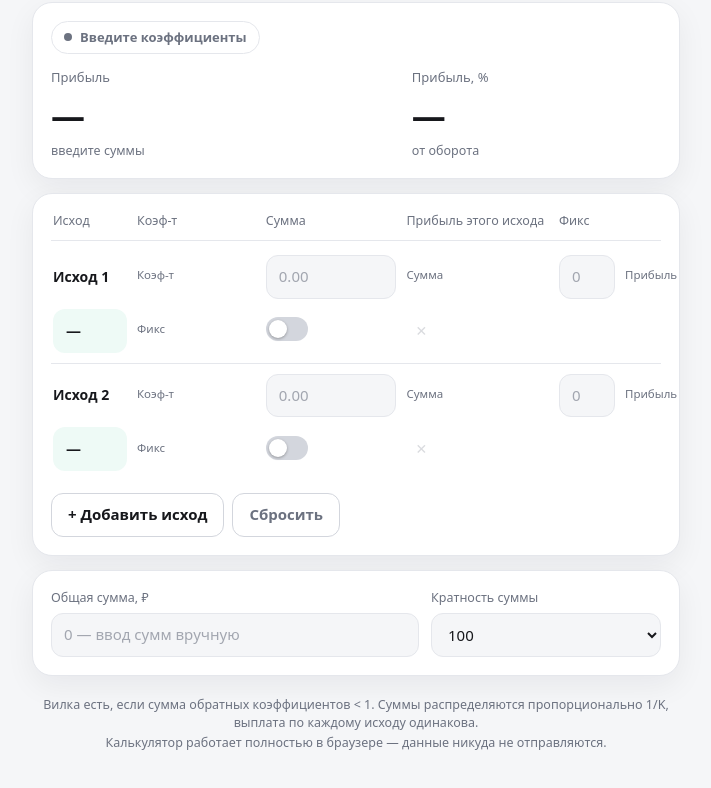
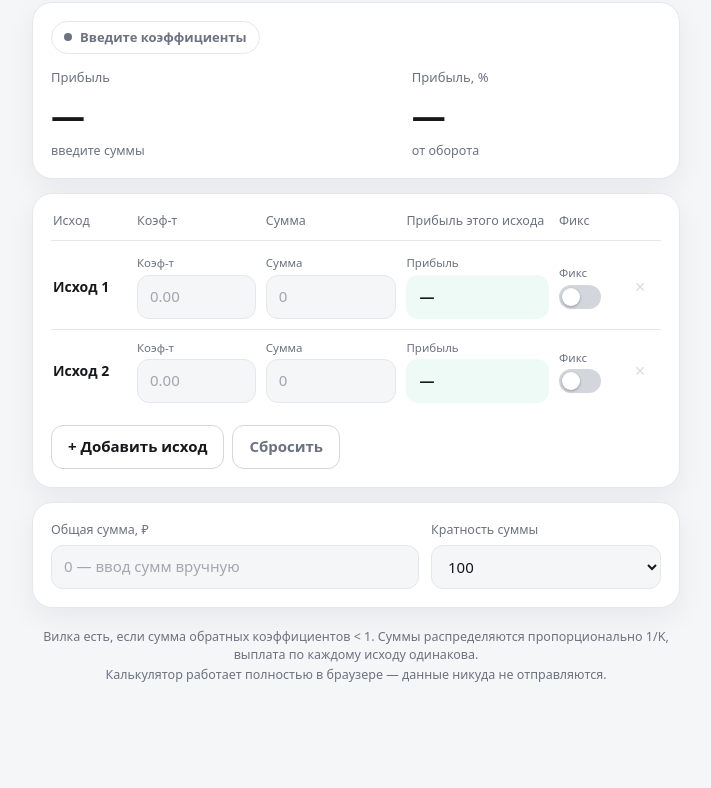
Before and after one commit to Romaaarioo/freeshka, a plain HTML site: page index.html in a window 1280 px wide. Shown: the part 78-866 px from the top of the page, without its empty margins (284-995 px from the left). After the commit the page ends 816 px from the top, so only its background shows below. Drawn offline with Linux system fonts and the light colour scheme.

Commit message:
fix: table cell layout

```diff
--- a/style.css
+++ b/style.css
@@ -215,12 +215,20 @@ body {
 
 .row:last-child { border-bottom: none; }
 
-.cell { display: contents; }
+.cell {
+  display: flex;
+  flex-direction: column;
+  gap: 3px;
+  min-width: 0;
+}
+
 .cell label {
-  display: block;
   color: var(--muted);
   font-size: 11.5px;
-  margin-bottom: 3px;
+}
+
+.c-name {
+  justify-content: center;
 }
 
 .c-name span {
@@ -408,6 +416,7 @@ input[readonly] {
   .c-del   { grid-area: del; justify-self: end; }
 
   .cell label { display: block; }
+  .c-name { justify-content: center; }
   .c-name span { line-height: 24px; }
 
   .metrics { grid-template-columns: 1fr; }
```
